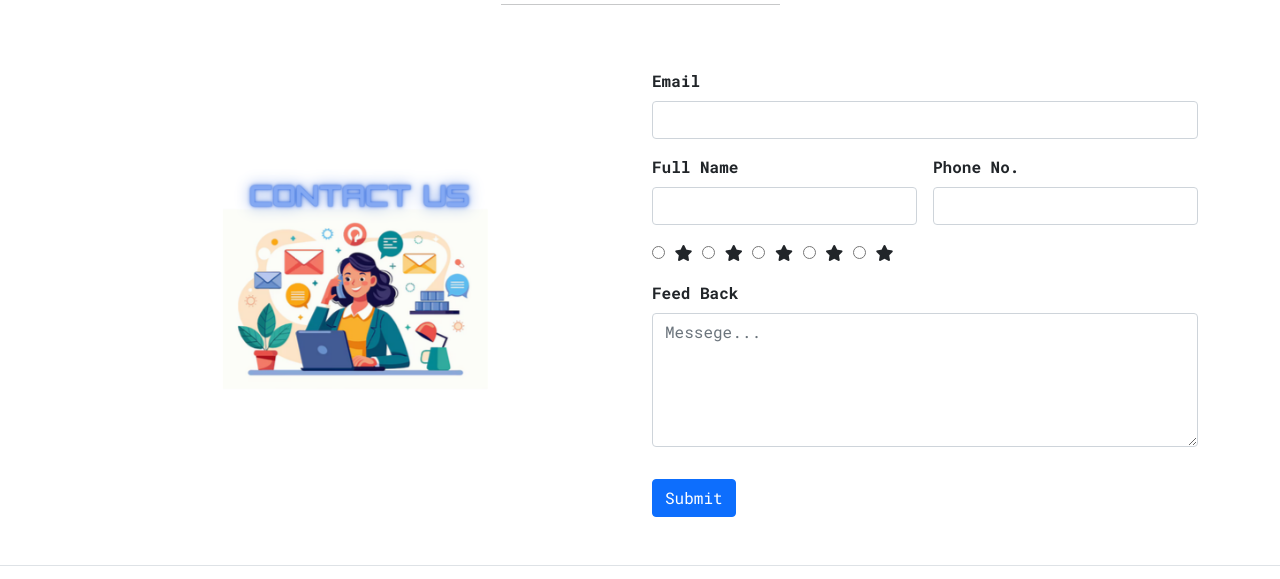
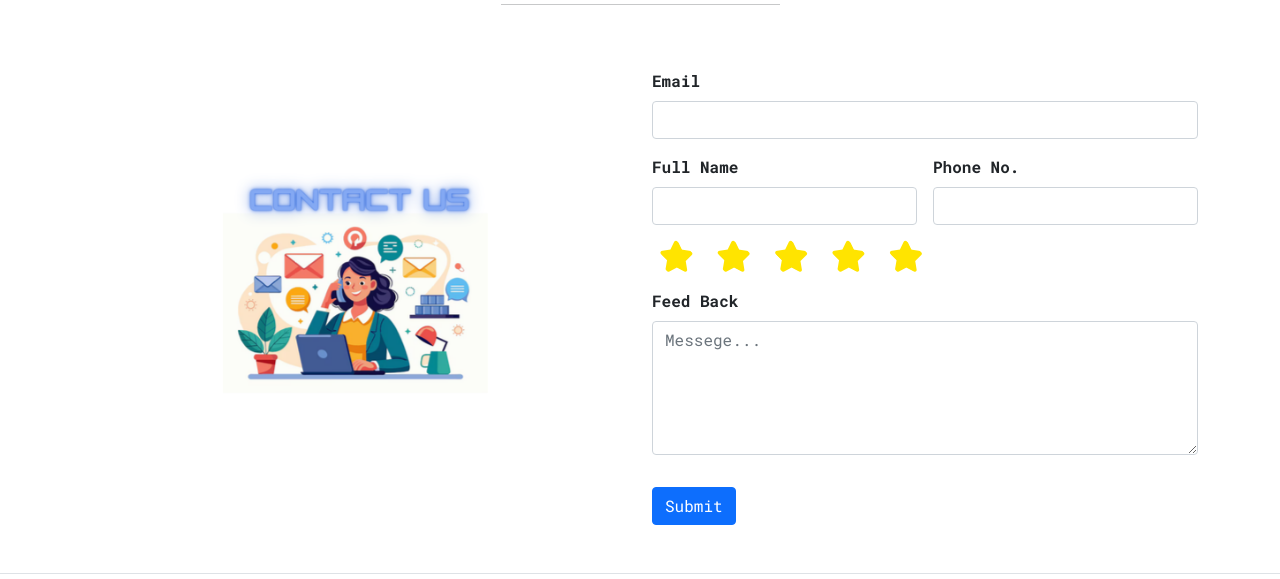
Before and after one commit to Mr07m/Mahi-Portfolio, a plain HTML site: page index.html in a window 1280 px wide. Shown: the part 5419-5998 px from the top of the page. Drawn offline with nearby package versions, Linux system fonts and the light colour scheme.

Commit message:
Update style.css
css final update

```diff
--- a/style.css
+++ b/style.css
@@ -7,15 +7,14 @@
 }
 html,body{
     max-width: 100%;
+    overflow-x: hidden;
 }
 .main-navigation{
     font-weight: normal;
     transition: all 0.15s linear 0.15s;
-    text-shadow: none;
     text-decoration: none;
 }
 .main-navigation:hover{
-    text-shadow: none;
     font-weight: bold;
     transition: all 0.15s linear 0.15s;
 }
@@ -96,3 +95,27 @@ html{
     display: flex;
     flex-direction: row-reverse;
 }
+
+/* star code start */
+.ratings{
+    color: #ffe400;
+}
+.ratings input{
+    display: none;
+}
+.ratings label{
+    margin: 0px 7px;
+}
+.ratings input + label{
+    font-size: 30px;
+    cursor: pointer;
+    text-shadow: 1px 1px 0 #ffe400;
+}
+.ratings input:checked + label ~ label{
+    color: #838383;
+}
+.ratings label:active{
+    transform: scale(0.8);
+    transition: 0.3s ease;
+}
+/* star code ends */
```
